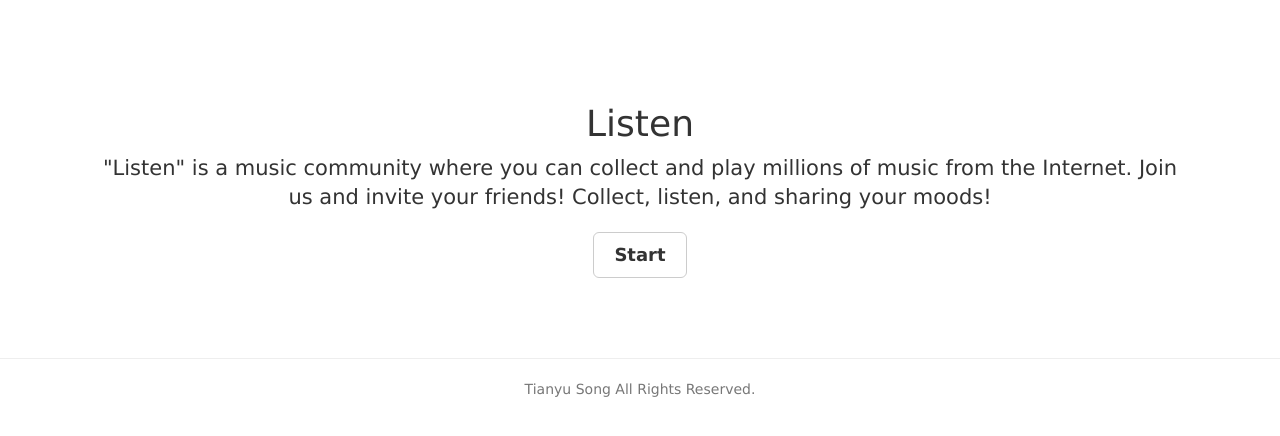
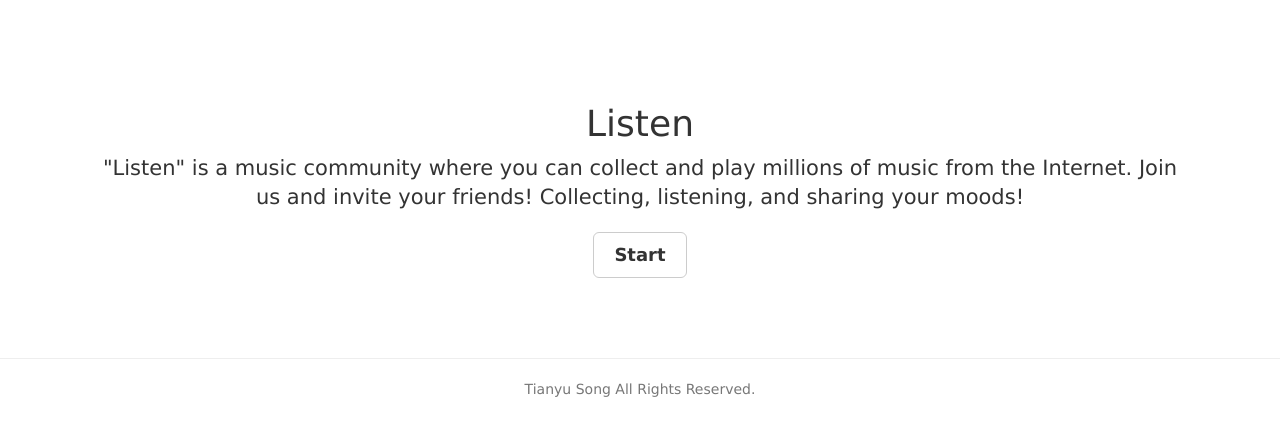
Before and after one commit to songty11/final, a Rails app: page / in a window 1280 px wide. Shown: the part 51-487 px from the top of the page. Run offline with Rails 7, Linux system fonts and the light colour scheme; style sheets or scripts are compiled from the project's sources; parts of the project's set-up code (start-up, migrations or seed data) failed here and were passed over; some libraries are stand-ins or nearby versions.

Commit message:
cover page

```diff
--- a/app/views/welcomes/index.html.erb
+++ b/app/views/welcomes/index.html.erb
@@ -16,7 +16,7 @@
            <br>
            <br>
             <h1 class="cover-heading">Listen</h1>
-            <p class="lead">"Listen" is a music community where you can collect and play millions of music from the Internet. Join us and invite your friends! Collect, listen, and sharing your moods!</p>
+            <p class="lead">"Listen" is a music community where you can collect and play millions of music from the Internet. Join us and invite your friends! Collecting, listening, and sharing your moods!</p>
             <p class="lead">
               <a href="/albums" class="btn btn-lg btn-default">Start</a>
             </p>
```
